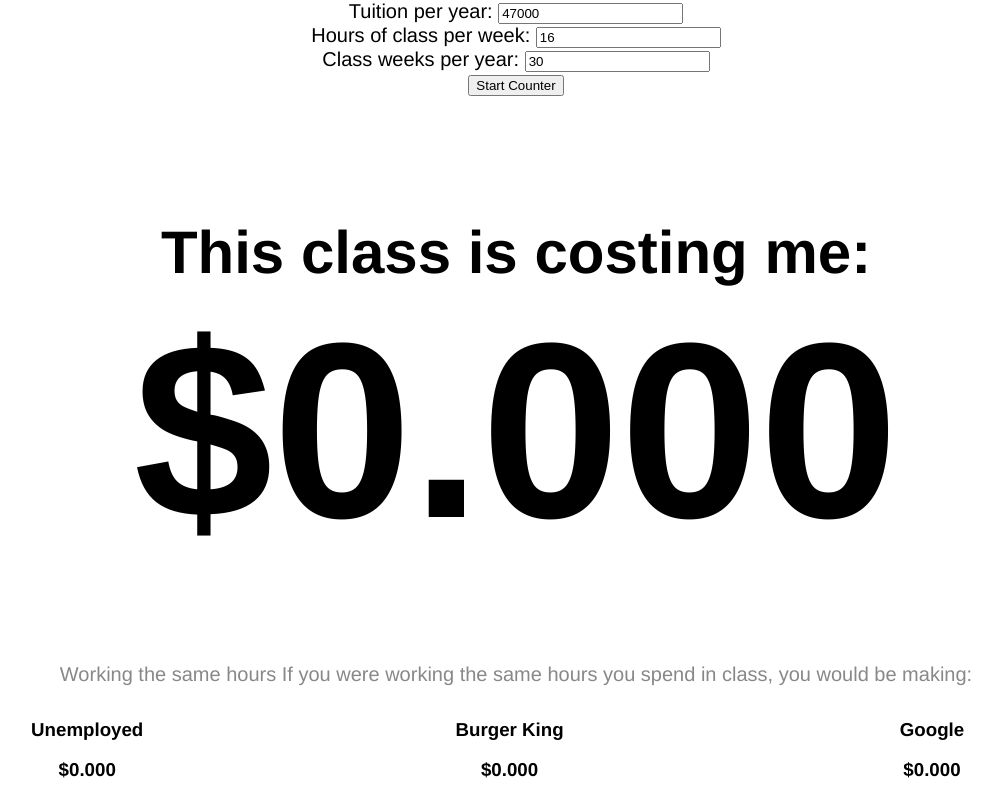
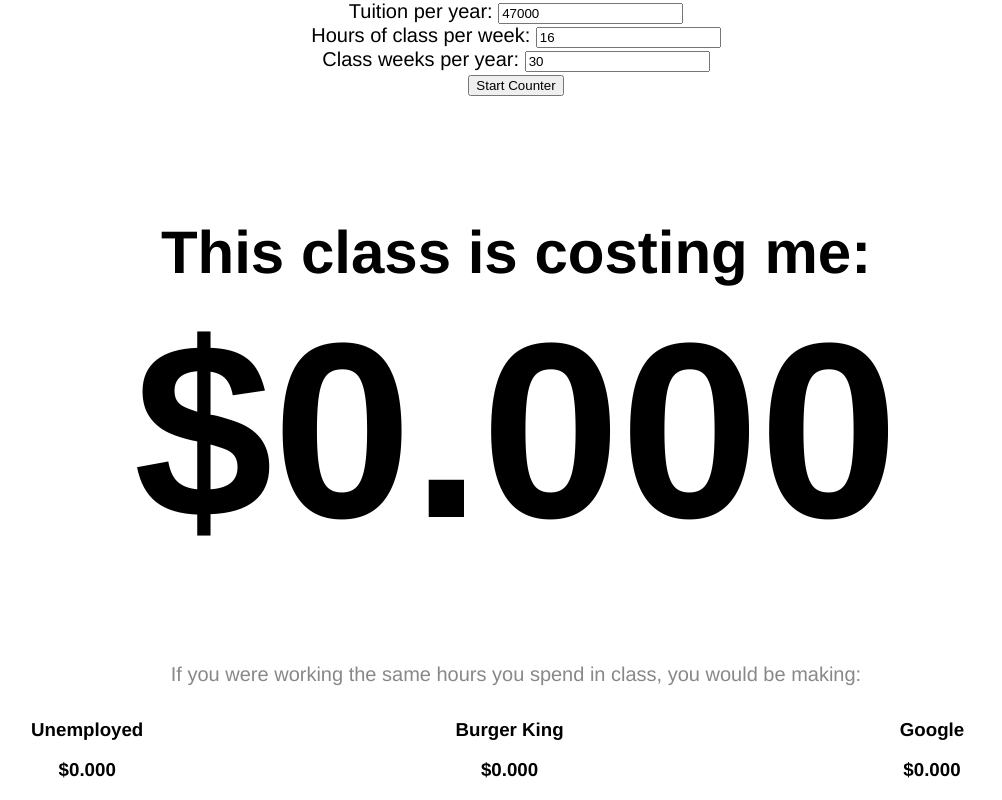
Before and after one commit to quaz3l/thisclassiscosting.me, a plain HTML site: page index.html in a window 1280 px wide. Shown: the whole page, without its empty margins (124-1126 px from the left). Drawn offline with Linux system fonts and the light colour scheme.

Commit message:
Update index.html

```diff
--- a/index.html
+++ b/index.html
@@ -90,7 +90,7 @@
   </div>
 </div>
 <div id="funFacts">
-  <h1>Working the same hours If you were working the same hours you spend in class, you would be making: </h1>
+  <h1>If you were working the same hours you spend in class, you would be making: </h1>
     <li><h3>Unemployed<h3><div id="unemployed">$0.000</div></li>
     <li><h3>Burger King<h3><div id="burgerKing">$0.000</div></li>
     <li><h3>Google<h3><div id="google">$0.000</div></li>
```
